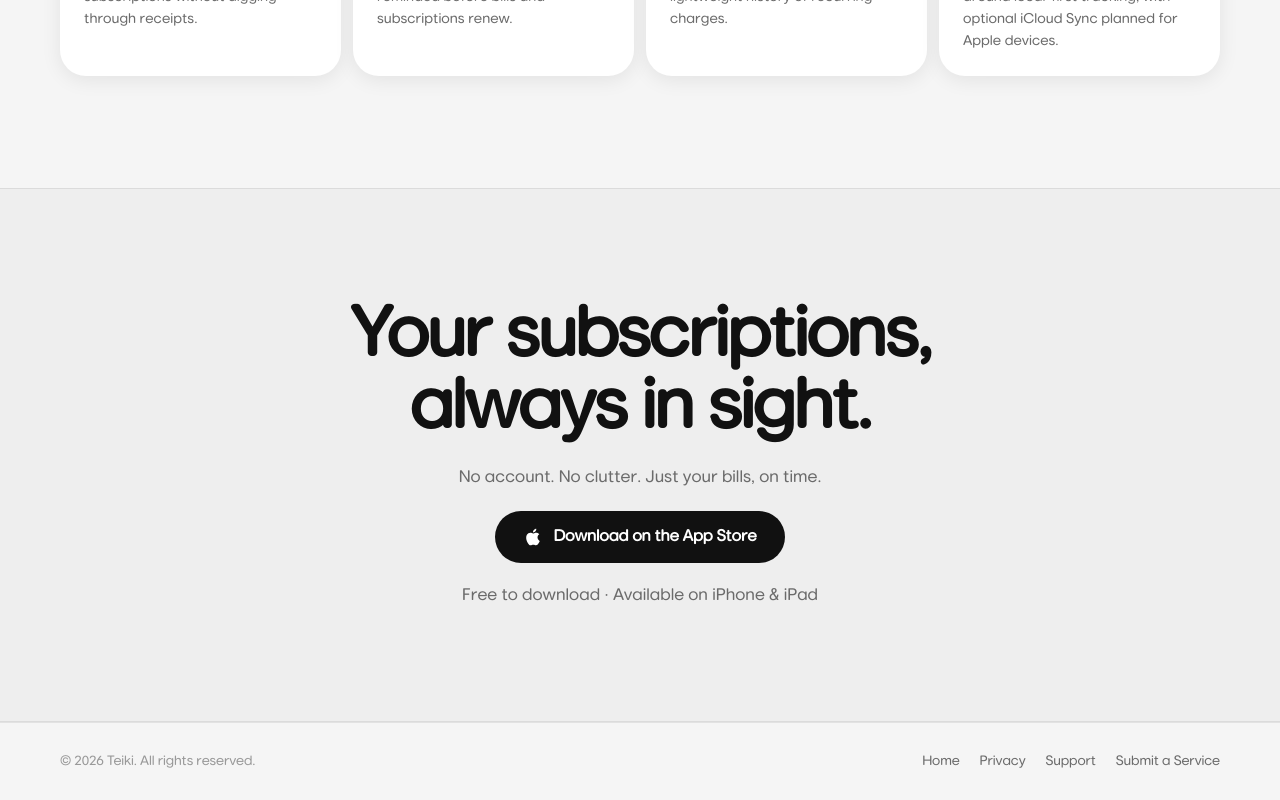
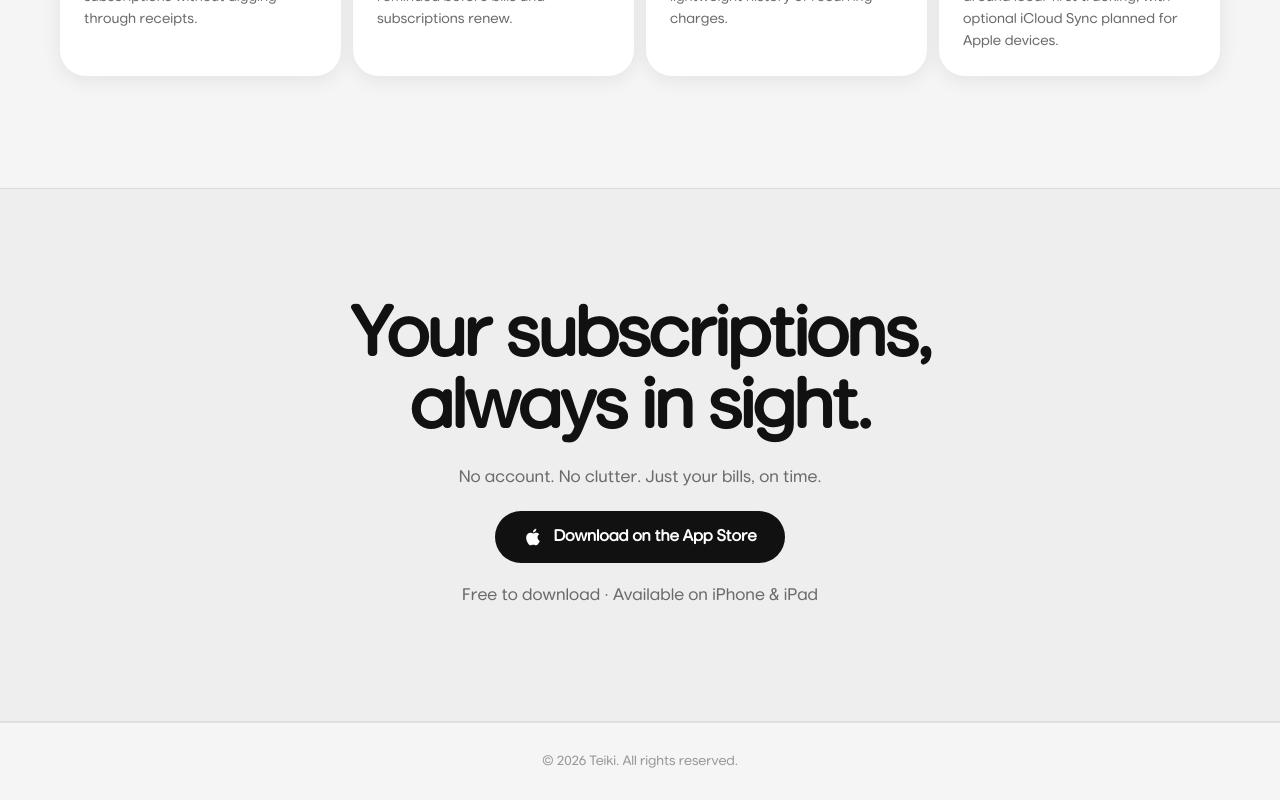
Before and after one commit to teikiapp/teiki-web, an Angular app: page / in a window 1280 px wide. Shown: the part 1332-2132 px from the top of the page. Built offline with nearby package versions, Linux system fonts and the light colour scheme.

Commit message:
fix: remove footer links and update overflow properties for cleaner layout

```diff
--- a/src/app/components/footer/footer.html
+++ b/src/app/components/footer/footer.html
@@ -1,9 +1,3 @@
 <footer class="site-footer">
   <span>© 2026 Teiki. All rights reserved.</span>
-  <div class="footer-links">
-    <a routerLink="/">Home</a>
-    <a routerLink="/privacy">Privacy</a>
-    <a routerLink="/support">Support</a>
-    <a routerLink="/submit-a-service">Submit a Service</a>
-  </div>
 </footer>
--- a/src/app/components/footer/footer.ts
+++ b/src/app/components/footer/footer.ts
@@ -1,9 +1,7 @@
 import { Component } from '@angular/core';
-import { RouterLink } from '@angular/router';
 
 @Component({
   selector: 'app-footer',
-  imports: [RouterLink],
   templateUrl: './footer.html',
 })
 export class Footer {}
--- a/src/styles.css
+++ b/src/styles.css
@@ -42,7 +42,7 @@
 
 html {
   scroll-behavior: smooth;
-  overflow-x: hidden;
+  overflow-x: clip;
 }
 
 body {
@@ -51,7 +51,7 @@ body {
   color: var(--ink);
   font-size: 16px;
   line-height: 1.55;
-  overflow-x: hidden;
+  overflow-x: clip;
 }
 
 a {
@@ -585,30 +585,13 @@ h1 {
   display: flex;
   flex-wrap: wrap;
   align-items: center;
-  justify-content: space-between;
+  justify-content: center;
   gap: 18px;
   padding: 28px var(--gutter);
   color: var(--faint);
   border-top: 1px solid var(--line);
   font-size: 0.85rem;
   letter-spacing: -0.01em;
-}
-
-.footer-links {
-  display: flex;
-  flex-wrap: wrap;
-  gap: 20px;
-}
-
-.footer-links a {
-  text-decoration: none;
-  color: var(--muted);
-  font-weight: 500;
-  transition: color 0.15s;
-}
-
-.footer-links a:hover {
-  color: var(--ink);
 }
 
 /* ── Responsive ── */
```
